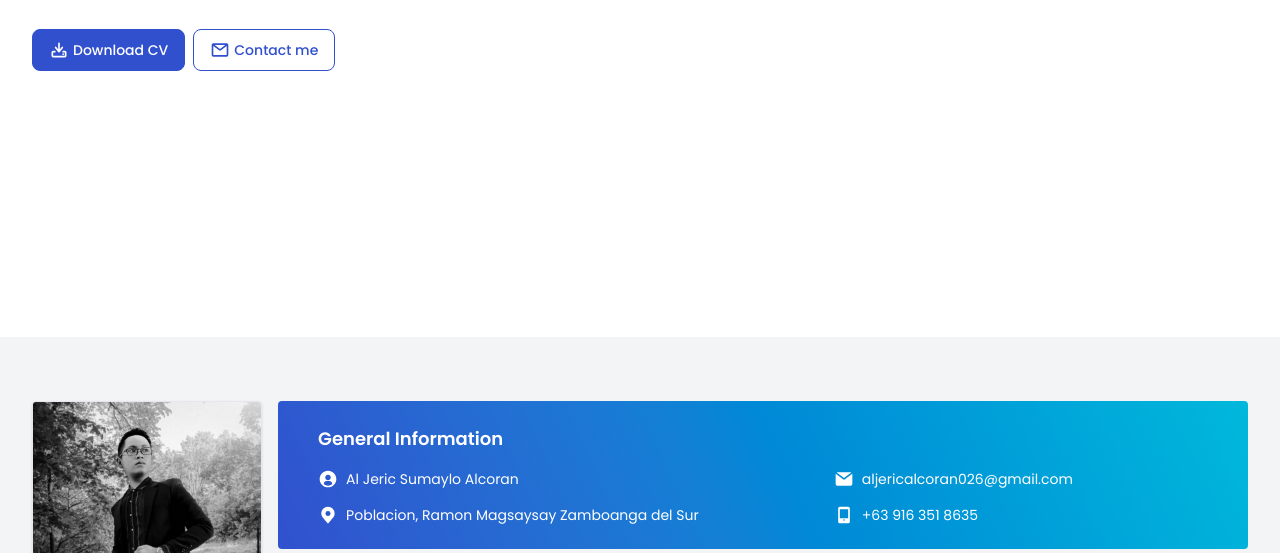
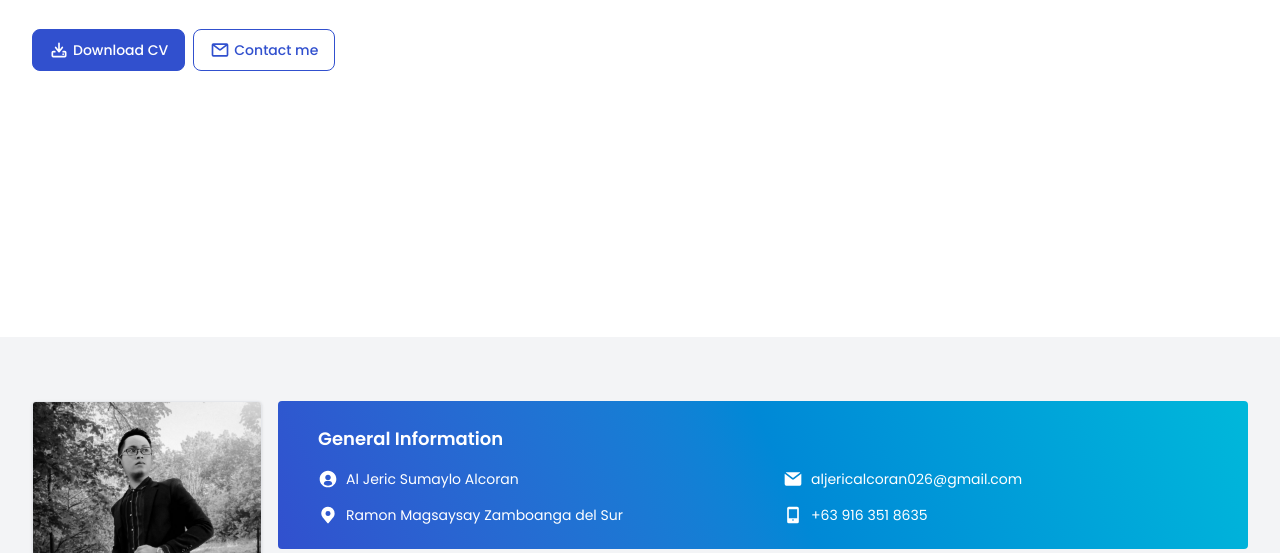
Before and after one commit to aljeric-alcoran/helloimal, a website: page src/index.html in a window 1280 px wide. Shown: the part 399-952 px from the top of the page. Drawn offline with Linux system fonts and the light colour scheme.

Commit message:
[about-content] Minor css adjustment

```diff
--- a/src/index.html
+++ b/src/index.html
@@ -86,7 +86,8 @@
             <div class="w-full flex flex-col gap-4">
                <div class="rounded-sm bg-linear-65 from-[#3150CE] to-cyan-500 px-10 py-6 text-white">
                   <h2 class="text-lg font-semibold">General Information</h2>
-                  <div class="mt-4 grid grid-flow-col grid-rows-2 gap-y-4 text-sm">
+                  <div class="mt-4 grid grid-cols-2 gap-10 text-sm">
+                     <div class="space-y-4">
                         <p class="flex items-center gap-2">
                            <svg class="w-5 h-5 text-white" aria-hidden="true" xmlns="http://www.w3.org/2000/svg" width="24" height="24" fill="currentColor" viewBox="0 0 24 24">
                               <path fill-rule="evenodd" d="M12 20a7.966 7.966 0 0 1-5.002-1.756l.002.001v-.683c0-1.794 1.492-3.25 3.333-3.25h3.334c1.84 0 3.333 1.456 3.333 3.25v.683A7.966 7.966 0 0 1 12 20ZM2 12C2 6.477 6.477 2 12 2s10 4.477 10 10c0 5.5-4.44 9.963-9.932 10h-.138C6.438 21.962 2 17.5 2 12Zm10-5c-1.84 0-3.333 1.455-3.333 3.25S10.159 13.5 12 13.5c1.84 0 3.333-1.455 3.333-3.25S13.841 7 12 7Z" clip-rule="evenodd"/>
@@ -97,8 +98,10 @@
                            <svg class="w-5 h-5 text-white" aria-hidden="true" xmlns="http://www.w3.org/2000/svg" width="24" height="24" fill="currentColor" viewBox="0 0 24 24">
                               <path fill-rule="evenodd" d="M11.906 1.994a8.002 8.002 0 0 1 8.09 8.421 7.996 7.996 0 0 1-1.297 3.957.996.996 0 0 1-.133.204l-.108.129c-.178.243-.37.477-.573.699l-5.112 6.224a1 1 0 0 1-1.545 0L5.982 15.26l-.002-.002a18.146 18.146 0 0 1-.309-.38l-.133-.163a.999.999 0 0 1-.13-.202 7.995 7.995 0 0 1 6.498-12.518ZM15 9.997a3 3 0 1 1-5.999 0 3 3 0 0 1 5.999 0Z" clip-rule="evenodd"/>
                            </svg>
-                        Poblacion, Ramon Magsaysay Zamboanga del Sur
+                           Ramon Magsaysay Zamboanga del Sur
                         </p>
+                     </div>
+                     <div class="space-y-4">
                         <p class="flex items-center gap-2">
                            <svg class="w-5 h-5 text-white" aria-hidden="true" xmlns="http://www.w3.org/2000/svg" width="24" height="24" fill="currentColor" viewBox="0 0 24 24">
                               <path d="M2.038 5.61A2.01 2.01 0 0 0 2 6v12a2 2 0 0 0 2 2h16a2 2 0 0 0 2-2V6c0-.12-.01-.238-.03-.352l-.866.65-7.89 6.032a2 2 0 0 1-2.429 0L2.884 6.288l-.846-.677Z"/>
@@ -112,6 +115,7 @@
                            </svg>
                            +63 916 351 8635
                         </p>
+                     </div>
                   </div>
                </div>
 
```
Lines whose indentation alone changed are shown as unchanged.
